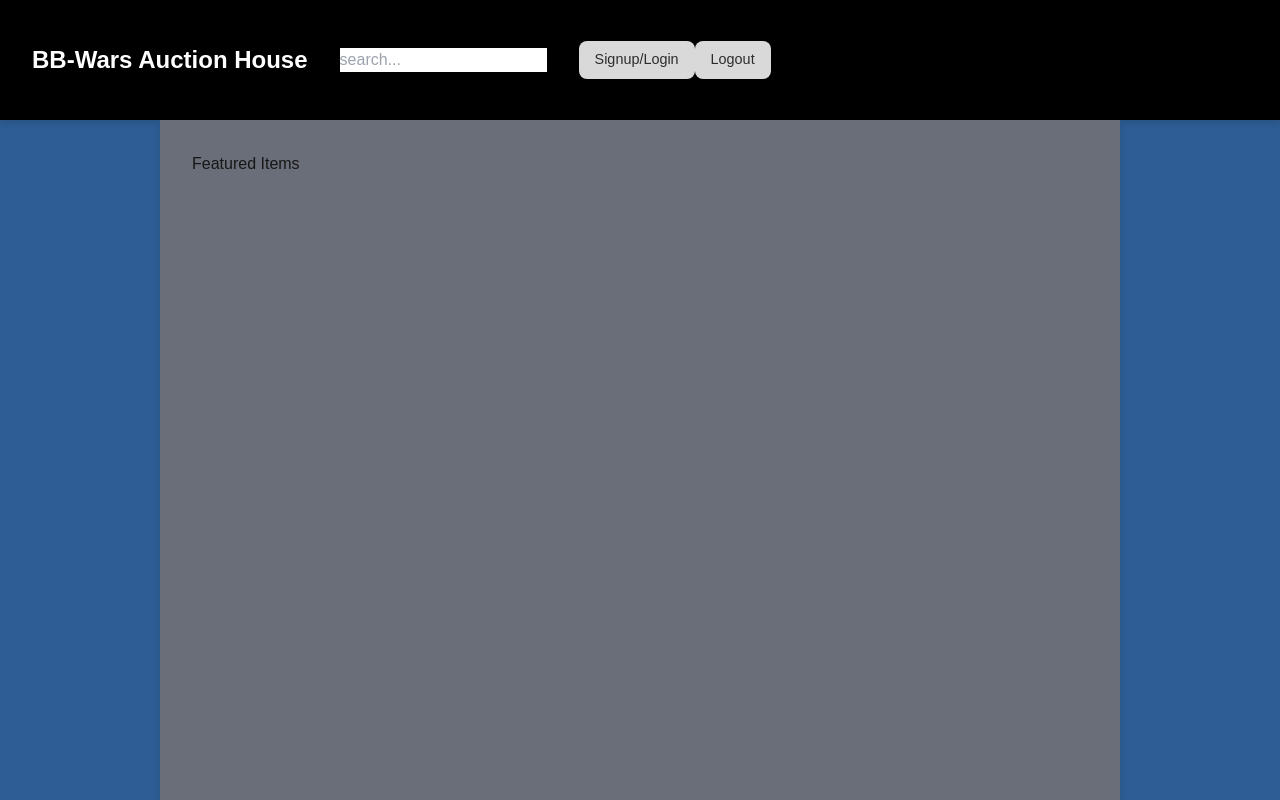
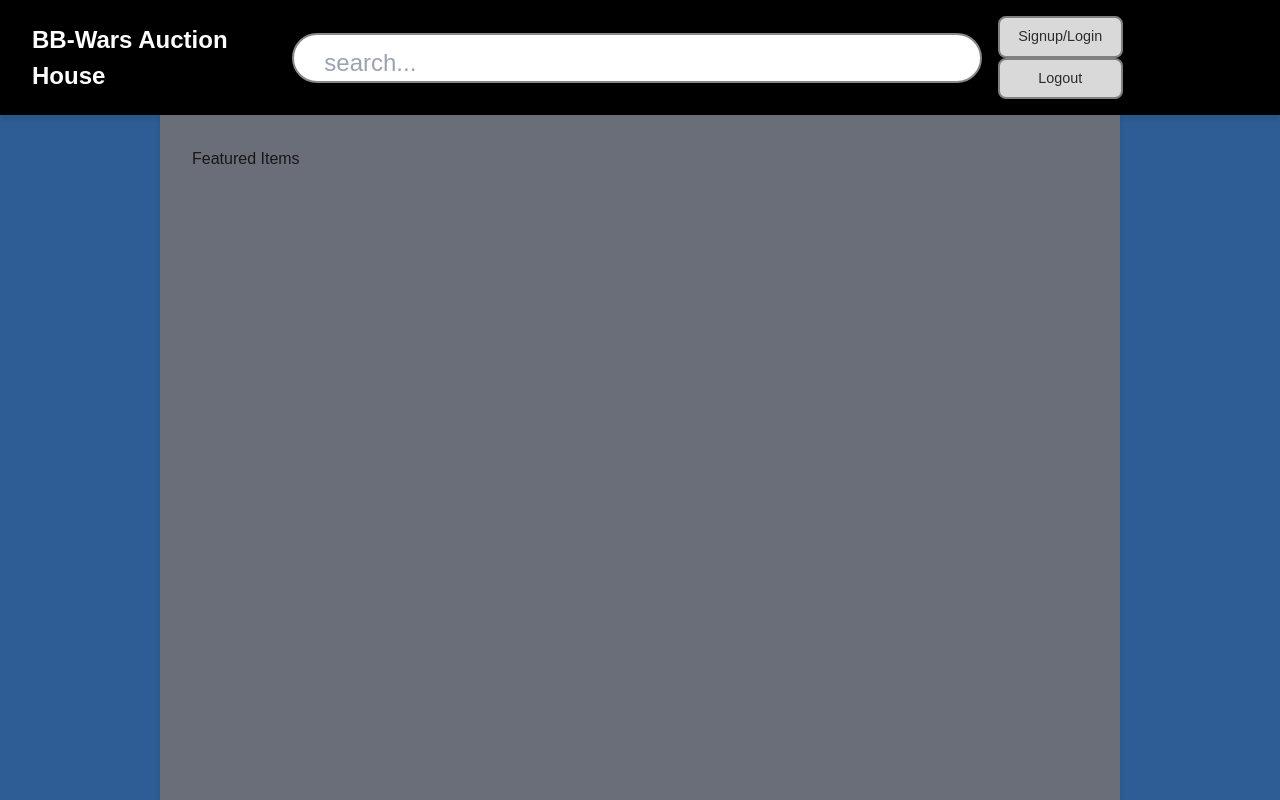
Before and after one commit to LRboice/LilAuctionProj, a Next.js app in the folder auction-mockup/: page / in a window 1280 px wide. Built offline with nearby package versions, Linux system fonts and the light colour scheme.

Commit message:
-topbar fixed :DD

```diff
--- a/auction-mockup/pages/components/UI/TopBar/Topbar.module.scss
+++ b/auction-mockup/pages/components/UI/TopBar/Topbar.module.scss
@@ -2,7 +2,7 @@
 .topBar {
     display: flex;
     justify-content: space-between;
-    align-items: center;
+    align-items:center;
     background-color: #000000; /* Primary color for the top bar */
     padding: 1rem 2rem;
     color: #fff;
@@ -23,17 +23,35 @@
     align-items: center;
 
   }
-  .search{
+  .searchBar{
+    width: 60%;
+    height: 50px;
     display: flex;
-    width: auto;
-    padding: 2rem;
+    border-radius: 4rem;
+    background: #fff;
+    align-items: center;
+    justify-content: center;
+    outline: none;
+    border: 2px solid #888;
+  }
+  .searchForm{
+      width: 100%;
+      height: 100%;
+      padding: 10px;
+      margin-left: 20px;
+      outline: none;
+      border: none;
+      font-size: 1.5rem;
+
   }
   /* Logout Button Styles */
-  .logoutButton {
+  .button {
+    width: 125px;
     background-color: #D9D9D9;
     color: #2C2C2C;
-    border: none;
-    padding: 0.5rem 1rem;
+    border: grey 2px solid;
+    padding: .5rem 1rem;
+    margin-left: 1rem;
     border-radius: 8px;
     font-size: 0.9rem;
     font-weight: 500;
--- a/auction-mockup/pages/components/UI/TopBar/topBar.tsx
+++ b/auction-mockup/pages/components/UI/TopBar/topBar.tsx
@@ -17,18 +17,20 @@ const TopBar: React.FC = () =>  {
         <div className={styles.topBar}>
             <div className={styles.actions}>
             <h1 className={styles.logo}>BB-Wars Auction House</h1>
-                <search  >
-                    <form className = {styles.search}>
+            </div>
+                <search className = {styles.searchBar}>
+                    <form  className={styles.searchForm}>
                         <input name="searchBar" id="searchBar"placeholder='search...'/>
                     </form>
                 </search>
-                <button className={styles.logoutButton} onClick={handleAuth}>
-                    Signup/Login
-                </button>
-                <button className={styles.logoutButton} onClick={handleLogout}>
-                    Logout
-                </button>
-            </div>
+                <div>
+                    <button className={styles.button} onClick={handleAuth}>
+                        Signup/Login
+                    </button>
+                    <button className={styles.button} onClick={handleLogout}>
+                        Logout
+                    </button>
+                </div>
         </div>
     );
 };
```
